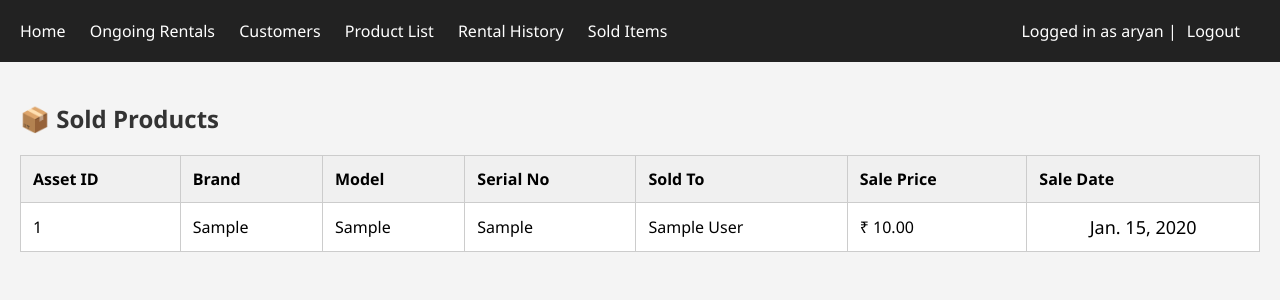
After one commit to AryanP1806/Pixel-Systems, a Django app: page /products/sold/ in a window 1280 px wide. The commit adds this page. Shown: the top 300 px of the page. Run offline with Django 5.2, Linux system fonts and the light colour scheme; a user stored in the database is signed in; tables that the repository leaves empty hold one stand-in row (values such as "Sample post"); parts of the project's set-up code (start-up, migrations or seed data) failed here and were passed over.

Commit message:
sell products added

```diff
--- a/Django/laptop_rental/rentals/models.py
+++ b/Django/laptop_rental/rentals/models.py
@@ -51,6 +51,12 @@ class ProductAsset(models.Model):
         default='working'
     )
 
+    is_sold = models.BooleanField(default=False)
+    sold_to = models.ForeignKey('Customer', on_delete=models.SET_NULL, null=True, blank=True)
+    sale_price = models.DecimalField(max_digits=10, decimal_places=2, null=True, blank=True)
+    sale_date = models.DateField(null=True, blank=True)
+
+
     edited_by = models.ForeignKey(User, on_delete=models.SET_NULL, null=True, blank=True)
 
     def save(self, *args, **kwargs):
@@ -65,13 +71,13 @@ class ProductAsset(models.Model):
 
     @property
     def is_available(self):
-        # return not self.rentals.filter(status__in=['ongoing', 'overdue']).exists()
-        return (self.condition_status == 'working' and not self.rentals.filter(status__in=['ongoing', 'overdue']).exists())
+        # return (self.condition_status == 'working' and not self.rentals.filter(status__in=['ongoing', 'overdue']).exists())
+        return (not self.is_sold and self.condition_status == 'working' and not self.rentals.filter(status__in=['ongoing', 'overdue']).exists())
 
-    @property
-    @property
-    def total_rent_earned(self):
-        return sum(r.payment.amount for r in self.rentals.all() if r.payment)
+
+    # @property
+    # def total_rent_earned(self):
+    #     return sum(r.payment.amount for r in self.rentals.all() if r.payment)
 
 
     @property
@@ -84,7 +90,11 @@ class ProductAsset(models.Model):
 
     @property
     def net_profit(self):
-        return (self.total_rent_earned - self.total_repairs)
+        base_profit = self.total_rent_earned - self.total_repairs
+        if self.is_sold and self.sale_price:
+            base_profit += self.sale_price
+        return base_profit
+
 
 
 
--- a/Django/laptop_rental/rentals/urls.py
+++ b/Django/laptop_rental/rentals/urls.py
@@ -21,6 +21,7 @@ urlpatterns = [
     path('customers/edit/<int:pk>/', views.edit_customer, name='edit_customer'),
     path('config/edit/<int:config_id>/', views.edit_config, name='edit_config'),
     path('config/delete/<int:config_id>/', views.delete_config, name='delete_config'),
-    path('rentals/check_overdue/', views.check_overdue_view, name='check_overdue')
-
+    path('rentals/check_overdue/', views.check_overdue_view, name='check_overdue'),
+    path('products/sold/', views.sold_assets, name='sold_assets'),
+    path('products/sell/<int:pk>/', views.sell_product, name='sell_product')
 ]
--- a/Django/laptop_rental/rentals/views.py
+++ b/Django/laptop_rental/rentals/views.py
@@ -1,6 +1,6 @@
 from django.shortcuts import render, redirect, get_object_or_404
 from .models import Rental, Customer, ProductAsset, ProductConfiguration, Payment,Repair
-from .forms import CustomerForm, ProductAssetForm, ProductConfigurationForm, RentalForm
+from .forms import CustomerForm, ProductAssetForm, ProductConfigurationForm, RentalForm, SellProductForm
 from django.db.models import Q
 from django.db import IntegrityError
 from django.contrib import messages
@@ -25,6 +25,29 @@ def homepage(request):
 def rental_list(request):
     rentals = Rental.objects.filter(status__in=['ongoing', 'overdue'])
     return render(request, 'rentals/rental_list.html', {'rentals': rentals})
+
+@login_required
+def sold_assets(request):
+    products = ProductAsset.objects.filter(is_sold=True).order_by('-sale_date')
+    return render(request, 'rentals/sold_assets.html', {'products': products})
+
+
+@login_required
+def sell_product(request, pk):
+    product = get_object_or_404(ProductAsset, pk=pk)
+
+    if request.method == 'POST':
+        form = SellProductForm(request.POST, instance=product)
+        if form.is_valid():
+            sold_product = form.save(commit=False)
+            sold_product.is_sold = True
+            sold_product.save()
+            return redirect('sold_assets')
+    else:
+        form = SellProductForm(instance=product)
+
+    return render(request, 'rentals/sell_product.html', {'form': form, 'product': product})
+
 
 @login_required
 def customer_list(request):
--- a/Django/laptop_rental/templates/base.html
+++ b/Django/laptop_rental/templates/base.html
@@ -20,6 +20,7 @@
         <a href="/customers/">Customers</a>
         <a href="/products/">Product List</a>
         <a href="/history/">Rental History</a>
+        <a href="{% url 'sold_assets' %}">Sold Items</a>
       </div>
       <div class="nav-right">
         {% if user.is_authenticated %}
--- a/Django/laptop_rental/templates/homepage.html
+++ b/Django/laptop_rental/templates/homepage.html
@@ -5,9 +5,10 @@
   <h1>Welcome to Laptop Rental System</h1>
   <div class="dashboard-grid">
     <a class="dashboard-box" href="/rentals/">📦 Ongoing Rentals</a>
+    <a class="dashboard-box" href="/customers/">👤 Customers</a>
     <a class="dashboard-box" href="/products/">💻 Product List</a>
-    <a class="dashboard-box" href="/customers/">👤 Customers</a>
     <a class="dashboard-box" href="/history/">📜 Rental History</a>
+    <a class="dashboard-box" href="{% url 'sold_assets' %}">💸 Sold Products</a>
   </div>
 </div>
 {% endblock %}
--- a/Django/laptop_rental/templates/rentals/product_detail.html
+++ b/Django/laptop_rental/templates/rentals/product_detail.html
@@ -9,6 +9,12 @@
   <li>Model No: {{ product.model_no }}</li>
   <li>Serial No: {{ product.serial_no }}</li>
   <li>Purchase Date: {{ product.purchase_date }}</li>
+  <li>Purchase Price: {{ product.purchase_price }}</li>
+  <li>
+    {% if product.is_sold %}Selling Price: ₹ {{ product.sale_price }} (Sold)
+    <p></p>
+    {% else %}Current Value: ₹ {{ product.current_value }} {% endif %}
+  </li>
   <li>Under Warranty: {{ product.under_warranty|yesno:"Yes,No" }}</li>
   <li>Purchased From: {{ product.purchased_from }}</li>
 </ul>
--- /dev/null
+++ b/Django/laptop_rental/templates/rentals/sold_assets.html
@@ -0,0 +1,27 @@
+{% extends 'base.html' %}
+<h1>{% block title %}Sold Assets{% endblock %}</h1>
+{% block content %}
+<h2>📦 Sold Products</h2>
+<table border="1" cellpadding="8">
+  <tr>
+    <th>Asset ID</th>
+    <th>Brand</th>
+    <th>Model</th>
+    <th>Serial No</th>
+    <th>Sold To</th>
+    <th>Sale Price</th>
+    <th>Sale Date</th>
+  </tr>
+  {% for p in products %}
+  <tr>
+    <td>{{ p.asset_id }}</td>
+    <td>{{ p.brand }}</td>
+    <td>{{ p.model_no }}</td>
+    <td>{{ p.serial_no }}</td>
+    <td>{{ p.sold_to }}</td>
+    <td>₹ {{ p.sale_price }}</td>
+    <td>{{ p.sale_date }}</td>
+  </tr>
+  {% endfor %}
+</table>
+{% endblock %}
```
Also changed, not shown: Django/laptop_rental/rentals/forms.py (+11 -9 lines), Django/laptop_rental/templates/rentals/product_list.html (+15 -2 lines), Django/laptop_rental/rentals/migrations/0011_productasset_is_sold_productasset_sale_date_and_more.py (added).
